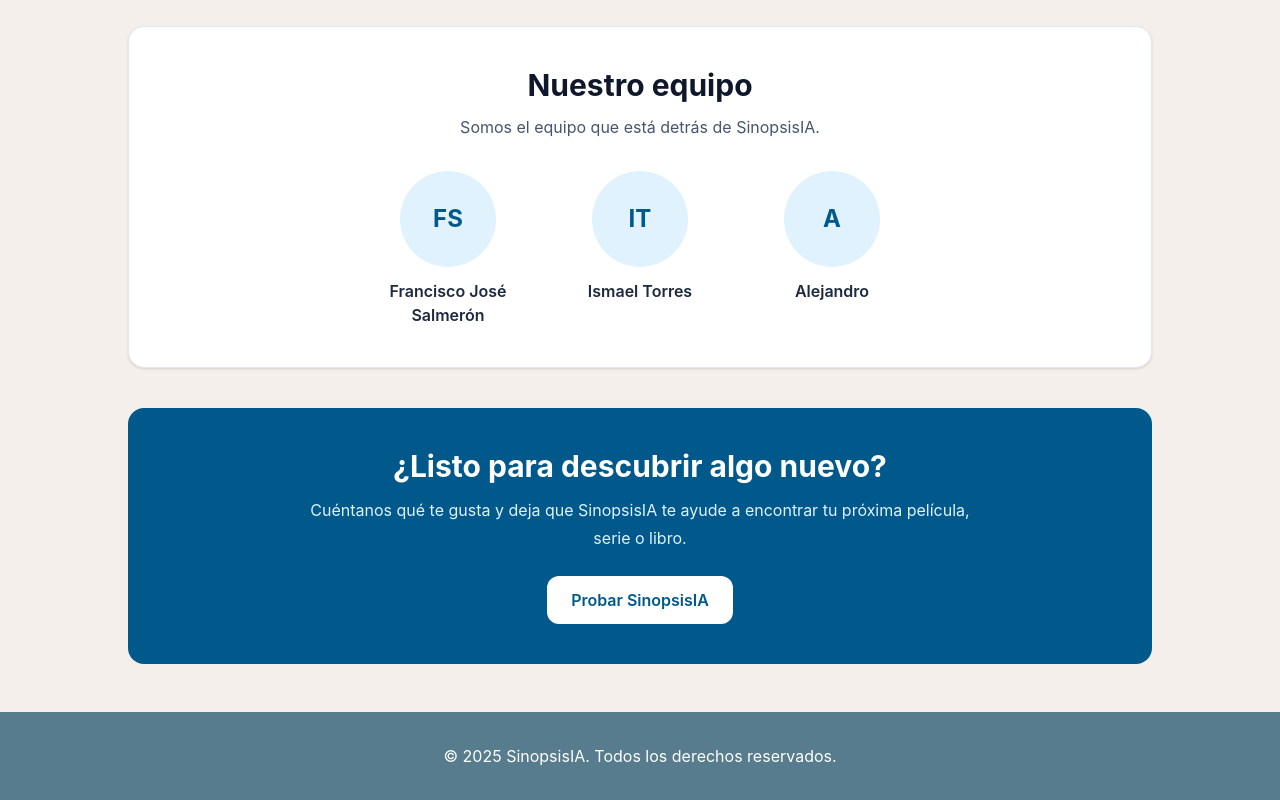
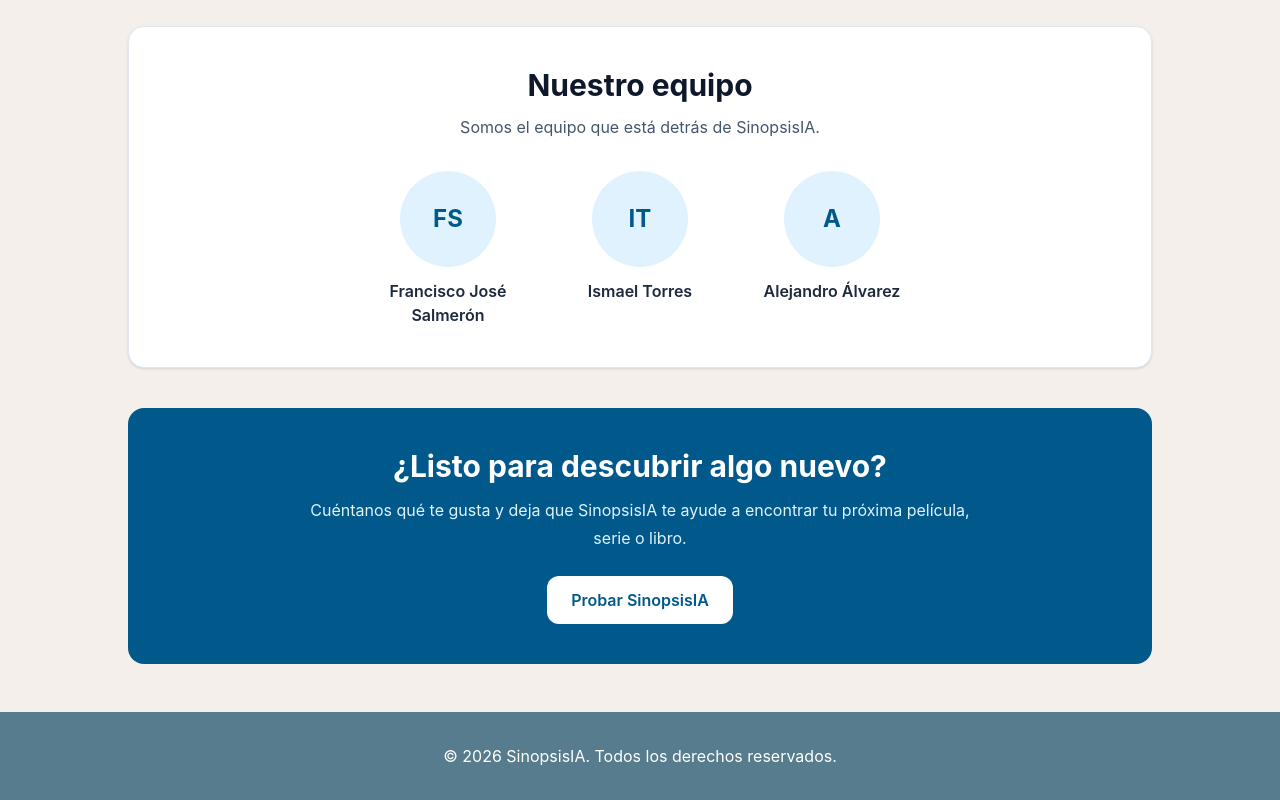
Before and after one commit to Vercel-SinopsIA/sinopsIA, a React (Vite) app in the folder Frontend/SinopsIA/: page /about in a window 1280 px wide. Shown: the part 724-1524 px from the top of the page. Built offline with nearby package versions, Linux system fonts and the light colour scheme; no server answers.

Commit message:
feat: update footer year and correct team member name in About component

```diff
--- a/Frontend/SinopsIA/src/Components/Footer.jsx
+++ b/Frontend/SinopsIA/src/Components/Footer.jsx
@@ -5,7 +5,7 @@
     <>
       <footer className="bg-[#567C8D] p-4 w-full">
         <p className="text-center py-4 text-white">
-          © 2025 SinopsisIA. Todos los derechos reservados.
+          © 2026 SinopsisIA. Todos los derechos reservados.
         </p>
       </footer>
     </>
--- a/Frontend/SinopsIA/src/views/About.jsx
+++ b/Frontend/SinopsIA/src/views/About.jsx
@@ -4,7 +4,7 @@
 const team = [
   { initials: "FS", name: "Francisco José Salmerón" },
   { initials: "IT", name: "Ismael Torres" },
-  { initials: "A", name: "Alejandro" },
+  { initials: "A", name: "Alejandro Álvarez" },
 ];
 
 const About = () => (
```
